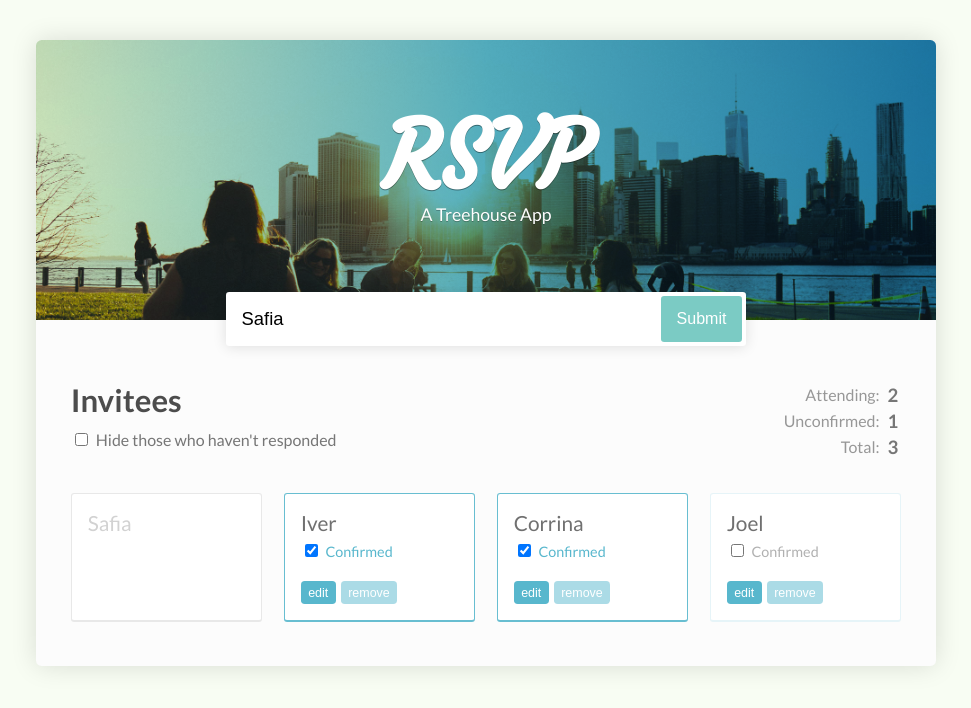
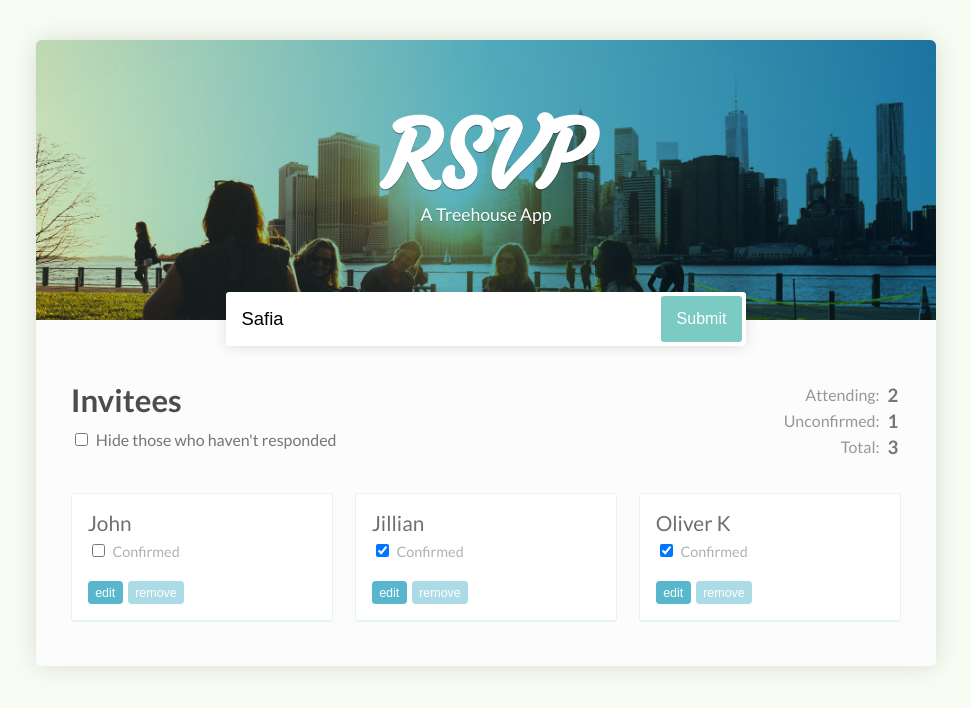
Before and after one commit to akc52/rsvp, a React (Create React App) app: page / in a window 1280 px wide. Shown: the top 708 px of the page, without its empty margins (154-1125 px from the left). Built offline with nearby package versions, Linux system fonts and the light colour scheme.

Commit message:
GuestList component

```diff
--- a/package.json
+++ b/package.json
@@ -3,6 +3,7 @@
   "version": "0.1.0",
   "private": true,
   "dependencies": {
+    "prop-types": "^15.6.2",
     "react": "^16.4.2",
     "react-dom": "^16.4.2",
     "react-scripts": "1.1.5"
--- a/src/App.js
+++ b/src/App.js
@@ -1,7 +1,30 @@
 import React, { Component } from 'react';
 import './App.css'; // empty
+import GuestList from './GuestList';
 
 class App extends Component {
+
+  state = {
+    guests: [
+      {
+        name: 'John',
+        isConfirmed: false
+      },
+      {
+        name: 'Jillian',
+        isConfirmed: true
+      },
+      {
+        name: 'Oliver K',
+        isConfirmed: true
+      }
+    ]
+  }
+
+  getTotalInvited = () => this.state.guests.length;
+  // getAttendingGuests = () =>
+  // getUnconfirmedGuests = () =>
+
   render() {
     return (
       <div className="App">
@@ -36,32 +59,7 @@ class App extends Component {
             </tr>
           </tbody>
         </table>
-        <ul>
-          <li className="pending"><span>Safia</span></li>
-          <li className="responded"><span>Iver</span>
-            <label>
-              <input type="checkbox" checked /> Confirmed
-            </label>
-            <button>edit</button>
-            <button>remove</button>
-          </li>
-          <li className="responded">
-            <span>Corrina</span>
-            <label>
-              <input type="checkbox" checked /> Confirmed
-            </label>
-            <button>edit</button>
-            <button>remove</button>
-          </li>
-          <li>
-            <span>Joel</span>
-            <label>
-              <input type="checkbox" /> Confirmed
-            </label>
-            <button>edit</button>
-            <button>remove</button>
-          </li>
-        </ul>
+        <GuestList guests={this.state.guests} />
       </div>
     </div>
     );
--- /dev/null
+++ b/src/GuestList.js
@@ -0,0 +1,21 @@
+import React from 'react';
+import PropTypes from 'prop-types';
+
+const GuestList = props =>
+<ul>
+  {props.guests.map((guest, index) =>
+  <li key={index}>
+    <span>{guest.name}</span>
+    <label>
+      <input type="checkbox" checked={guest.isConfirmed} /> Confirmed
+    </label>
+    <button>edit</button>
+    <button>remove</button>
+  </li>)}
+</ul>;
+
+GuestList.propTypes = {
+  guests: PropTypes.array.isRequired
+}
+
+export default GuestList;
```
